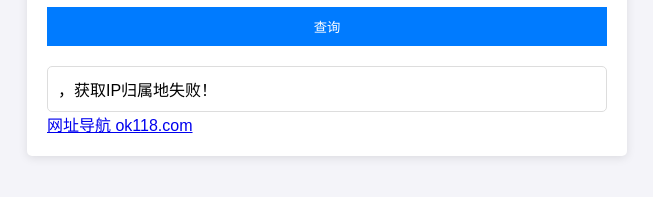
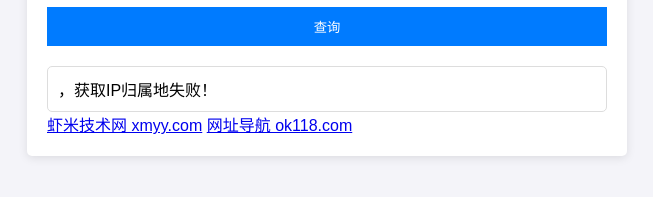
Before and after one commit to xmyycom/ip40, a plain HTML site: page index.htm in a window 1280 px wide. Shown: the part 177-374 px from the top of the page, without its empty margins (313-966 px from the left). Drawn offline with Linux system fonts and the light colour scheme; no server answers.

Commit message:
add link

```diff
--- a/index.htm
+++ b/index.htm
@@ -15,7 +15,7 @@
         <button id="lookupBtn">查询</button>
         <div id="loadingIndicator" class="hidden"><img src="spinner.gif" alt="Loading..." width="200"></div>
         <div id="result"></div>
-        <div id="link"><a href="https://ok118.com" target="_blank">网址导航 ok118.com</a></div>
+        <div id="link"><a href="https://xmyy.com" target="_blank">虾米技术网 xmyy.com</a> <a href="https://ok118.com" target="_blank">网址导航 ok118.com</a></div>
     </div>
     <script src="app.js"></script>
 </body>
```
